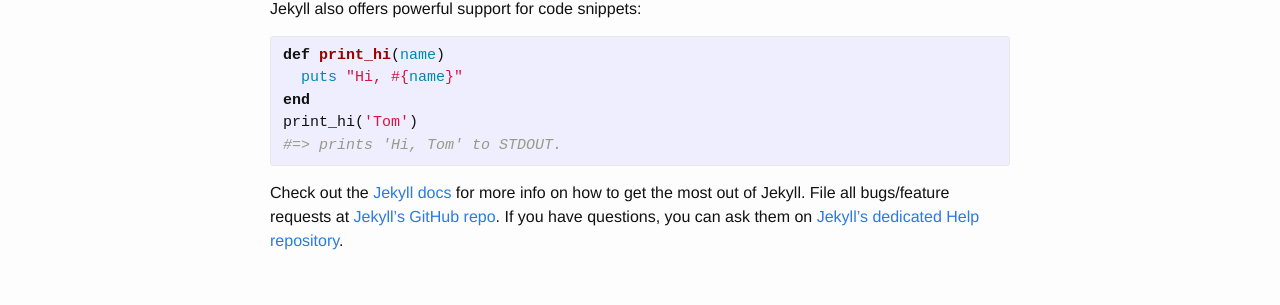
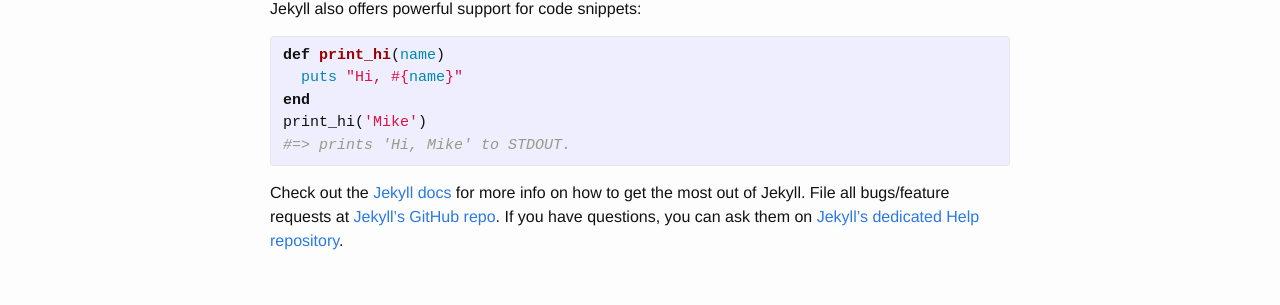
Before and after one commit to mikebrew/mikebrew.github.io, a Jekyll site: the page built from docs/_posts/2014-10-22-welcome-to-jekyll.markdown, in a window 1280 px wide. Shown: the part 385-690 px from the top of the page. Built offline with Jekyll 4.4.1, drawn with Linux system fonts in a browser that asks for light colours.

Commit message:
update file for test

```diff
--- a/docs/_posts/2014-10-22-welcome-to-jekyll.markdown
+++ b/docs/_posts/2014-10-22-welcome-to-jekyll.markdown
@@ -14,8 +14,8 @@ Jekyll also offers powerful support for code snippets:
 def print_hi(name)
   puts "Hi, #{name}"
 end
-print_hi('Tom')
-#=> prints 'Hi, Tom' to STDOUT.
+print_hi('Mike')
+#=> prints 'Hi, Mike' to STDOUT.
 {% endhighlight %}
 
 Check out the [Jekyll docs][jekyll] for more info on how to get the most out of Jekyll. File all bugs/feature requests at [Jekyll’s GitHub repo][jekyll-gh]. If you have questions, you can ask them on [Jekyll’s dedicated Help repository][jekyll-help].
```
